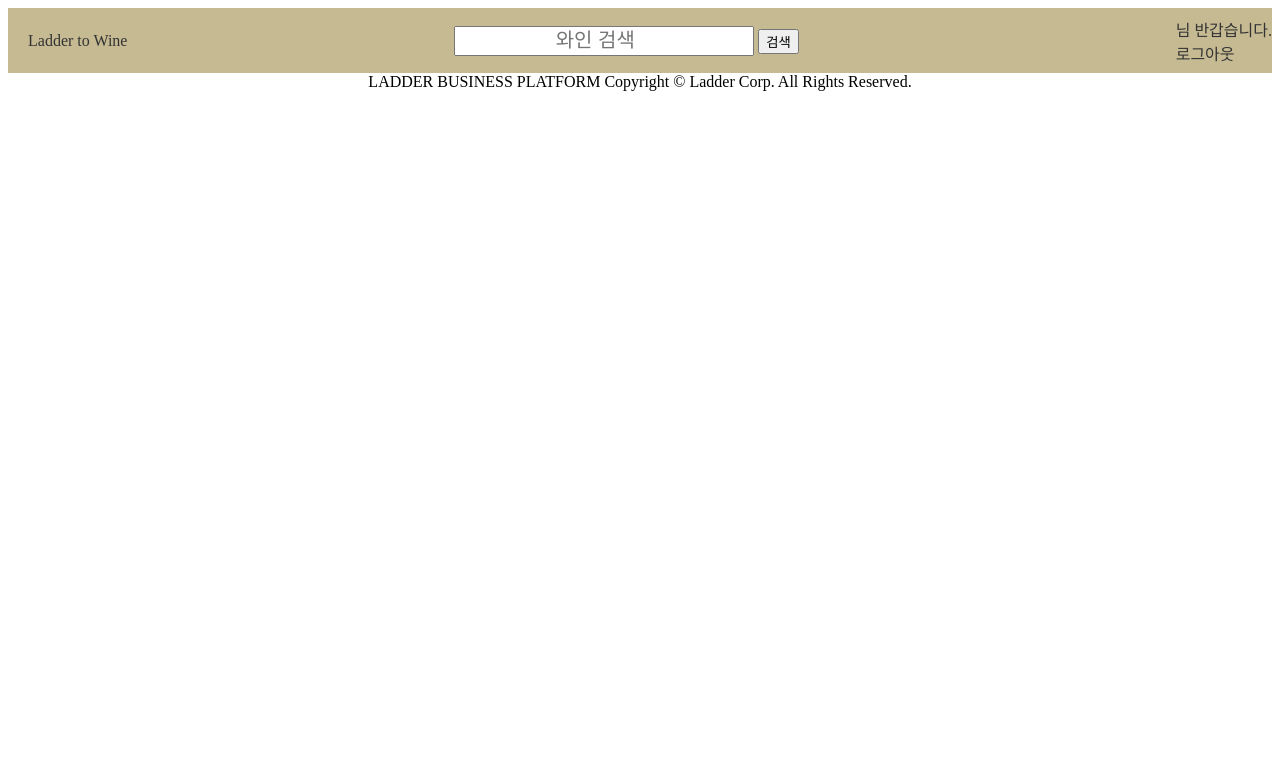
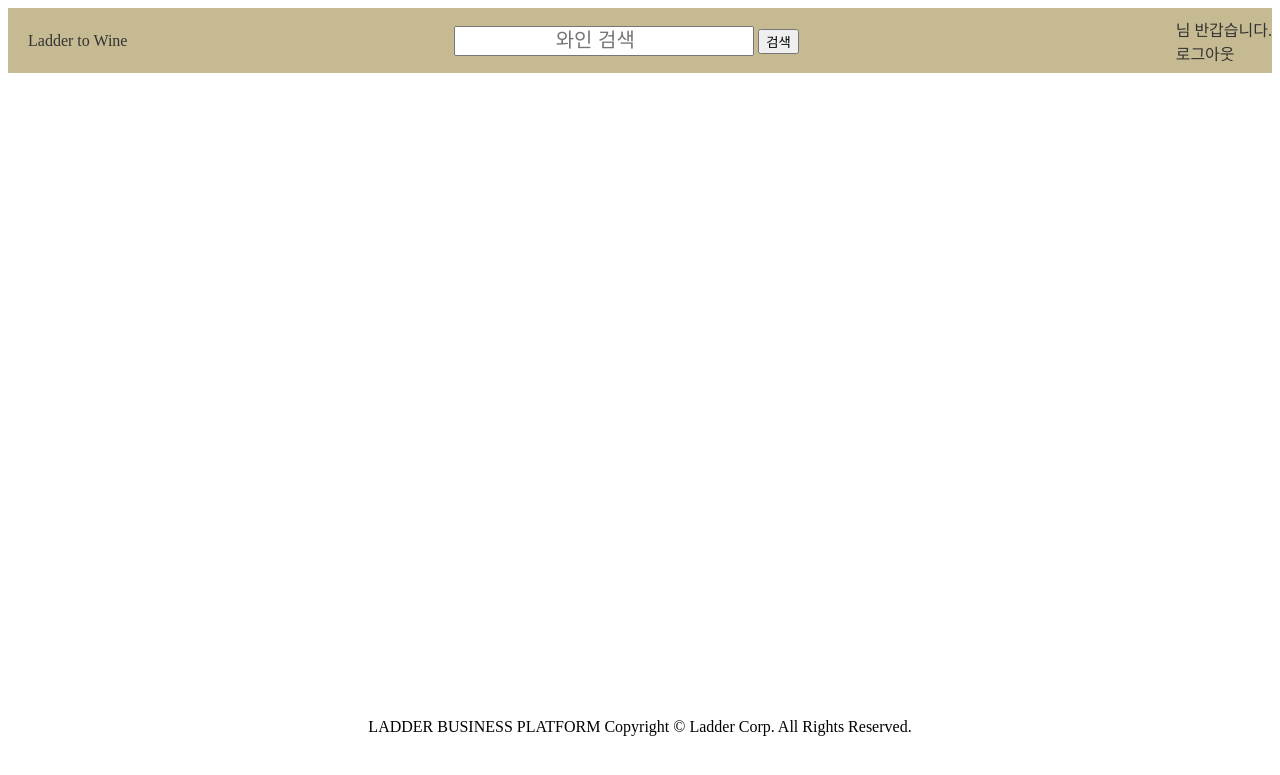
Before and after one commit to hangunhee94/ladder_to_wine, a Django app: page /review_list/1 in a window 1280 px wide. Shown: the top 775 px of the page. Run offline with Django 4.2, Linux system fonts and the light colour scheme; the visitor is signed in with stand-in values (Sample User, id 1); data comes from the database, SQL or seed files in the repository; data that the repository does not hold is empty; parts of the project's set-up code (start-up, migrations or seed data) failed here and were passed over.

Commit message:
Fix : review page footer 수정

```diff
--- a/static/css/style-my.css
+++ b/static/css/style-my.css
@@ -141,6 +141,7 @@
 /* my_wish */
 
 .dh-mywish-body {
+    min-height: 620px;
     margin-top: 20px;
     padding: 0;
 }
@@ -334,3 +335,7 @@
 .dh-mywish-review-rating-star button {
     all: unset;
 }
+
+.review-content {
+    min-height: 645px;
+}
--- a/templates/user/my_review.html
+++ b/templates/user/my_review.html
@@ -7,7 +7,7 @@ My REVIEW
 {% if not user.is_authenticated %}
 {% else %}
 <!-- 사용자 리스트 반복문 -->
-
+<div class="review-content">
     {% for review in review_list %}
     {% load index %}
     <a href="/wine/{{ wine.id }}">{{ review.wine.name }}</a>
@@ -56,4 +56,6 @@ My REVIEW
     {% endfor %}
 </form>
 {% endif %}
+</div>
+
 {% endblock %}
```
